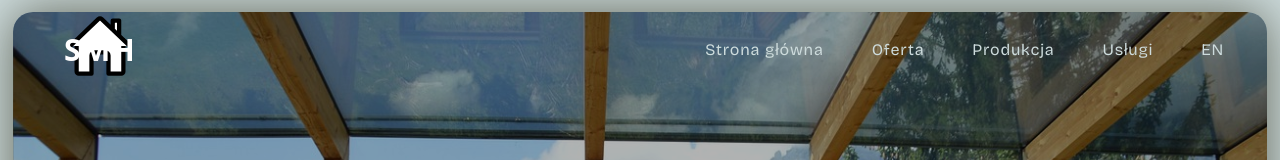
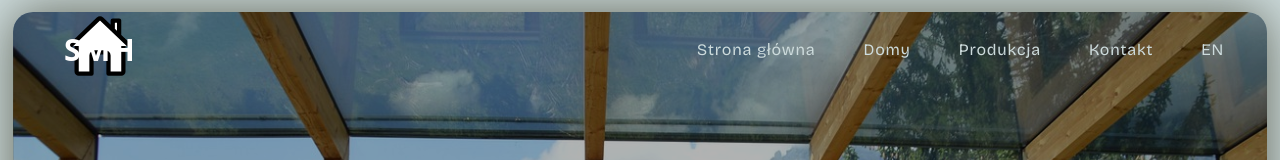
Before and after one commit to designByMilencja/frame-houses, a Next.js app: page / in a window 1280 px wide. Shown: the top 160 px of the page. Built offline with nearby package versions, Linux system fonts and the light colour scheme.

Commit message:
feat(constants): changed nav links

```diff
--- a/constants/index.js
+++ b/constants/index.js
@@ -1,19 +1,19 @@
 export const navLinks = [
     {
-        id: "",
+        id: "home",
         title: "Strona główna",
     },
     {
-        id: "offer",
-        title: "Oferta",
+        id: "houses",
+        title: "Domy",
     },
     {
-        id: "building",
+        id: "production",
         title: "Produkcja",
     },
     {
-        id: "services",
-        title: "Usługi",
+        id: "contact",
+        title: "Kontakt",
     },
     {
         id: "en",
```
